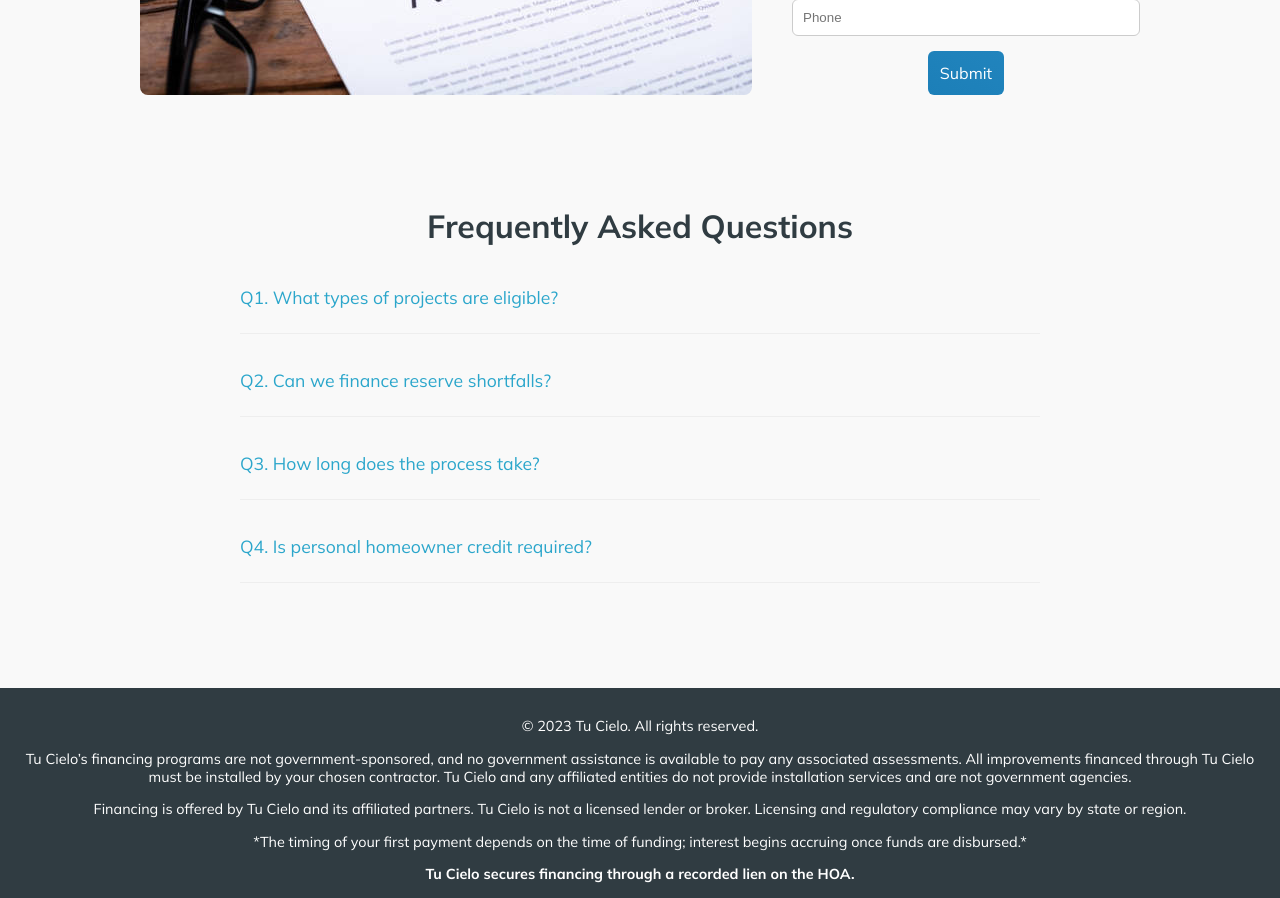
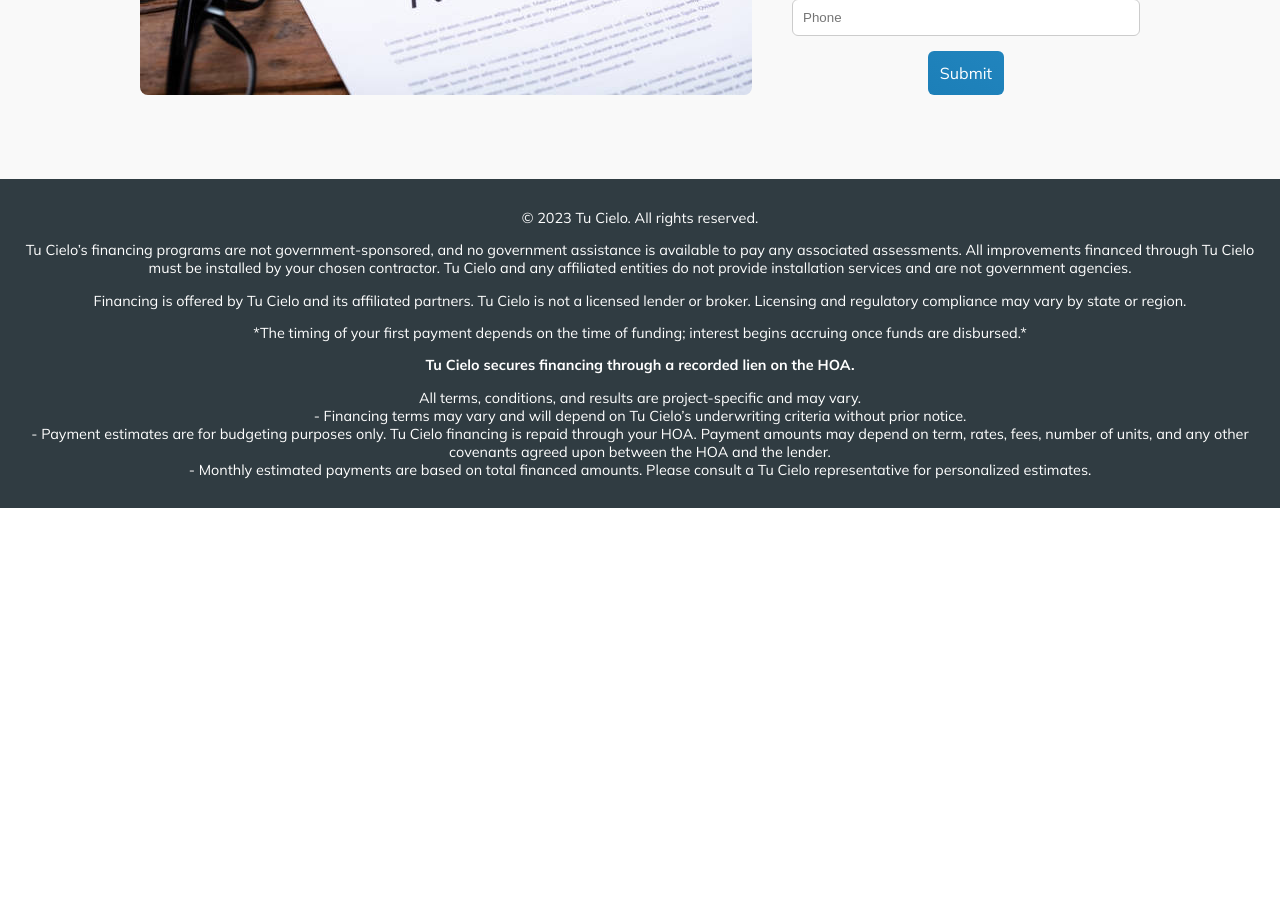
Before and after one commit to MetaCapFin/tu-cielo-site, a React (Create React App) app: page / in a window 1280 px wide. Shown: the part 2600-3498 px from the top of the page. After the commit the page ends 3108 px from the top, so only its background shows below. Built offline with nearby package versions, Linux system fonts and the light colour scheme.

Commit message:
Update App.js

```diff
--- a/src/App.js
+++ b/src/App.js
@@ -118,31 +118,7 @@ function Homepage() {
     }
   };
 
-  // FAQ data
-  const faqData = [
-    {
-      question: 'Q1. What types of projects are eligible?',
-      answer:
-        'We finance a wide range of capital improvements including roofing, paving, elevators, HVAC systems, and more.',
-    },
-    {
-      question: 'Q2. Can we finance reserve shortfalls?',
-      answer:
-        'Yes. Our financing can help cover reserve shortfalls identified in your reserve study or upcoming capital needs.',
-    },
-    {
-      question: 'Q3. How long does the process take?',
-      answer:
-        'Most communities receive funding within 30 to 60 days from initial consultation to closing.',
-    },
-    {
-      question: 'Q4. Is personal homeowner credit required?',
-      answer:
-        'No. We do not require individual homeowner credit checks or personal guarantees.',
-    },
-  ];
-
-  return (
+   return (
 
      <>
       <Helmet>
@@ -556,24 +532,7 @@ function Homepage() {
               </form>
             </div>
           </section>
-
-          {/* FAQ */}
-          <section className="faq-section">
-            <h2>Frequently Asked Questions</h2>
-            {faqData.map((item, index) => (
-              <div
-                key={index}
-                className={`faq-item ${activeIndex === index ? 'active' : ''}`}
-                onClick={() => toggleFAQ(index)}
-              >
-                <div className="faq-question">{item.question}</div>
-                {activeIndex === index && (
-                  <div className="faq-answer">{item.answer}</div>
-                )}
-              </div>
-            ))}
-          </section>
-        </div>
+         </div>
       </main>
 
       {/* FOOTER */}
```
